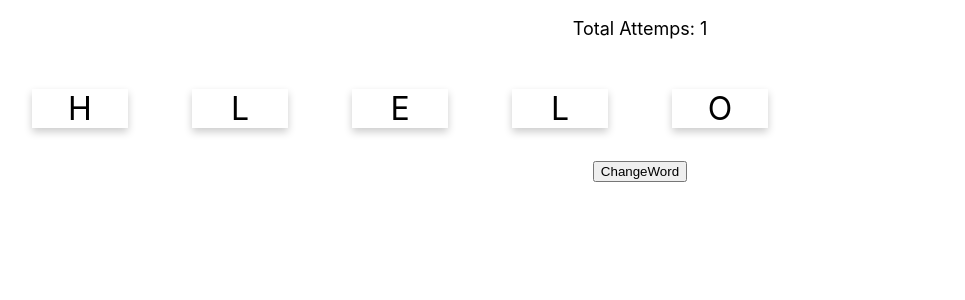
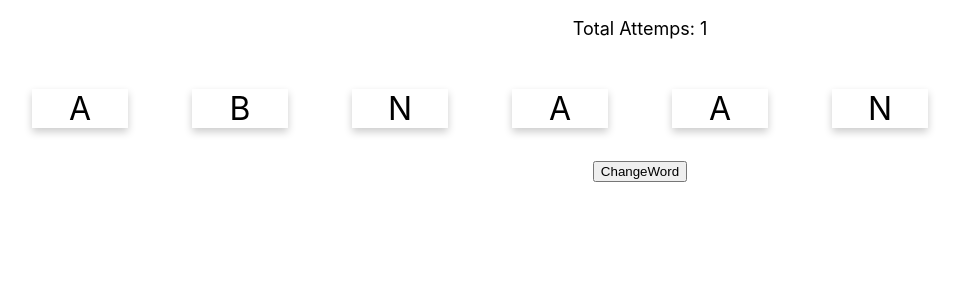
Before and after one commit to 6210110297/3SA03_1-64, a React (Create React App) app: page / in a window 1280 px wide. Shown: the top 300 px of the page, without its empty margins (0-965 px from the left). Built offline with nearby package versions, Linux system fonts and the light colour scheme.

Commit message:
3SA03 part7 initial with random word

```diff
--- a/src/WordCard.js
+++ b/src/WordCard.js
@@ -25,7 +25,7 @@ const prepareNewWord = (given_word,state)=>{
         completed: false
     }
 }
-var index=0;
+var index=Math.floor(Math.random()*5);
 
 export default function WordCard(props) {
 
```
